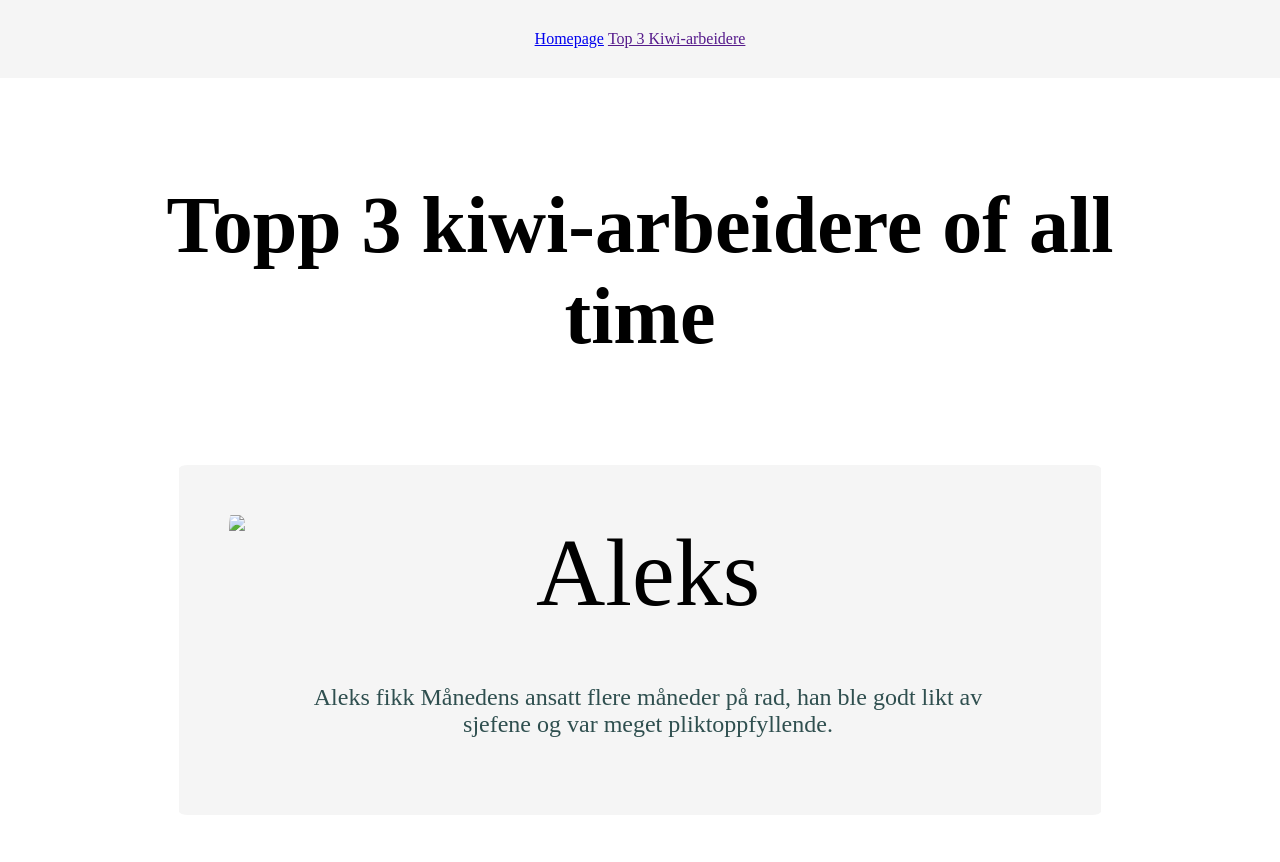
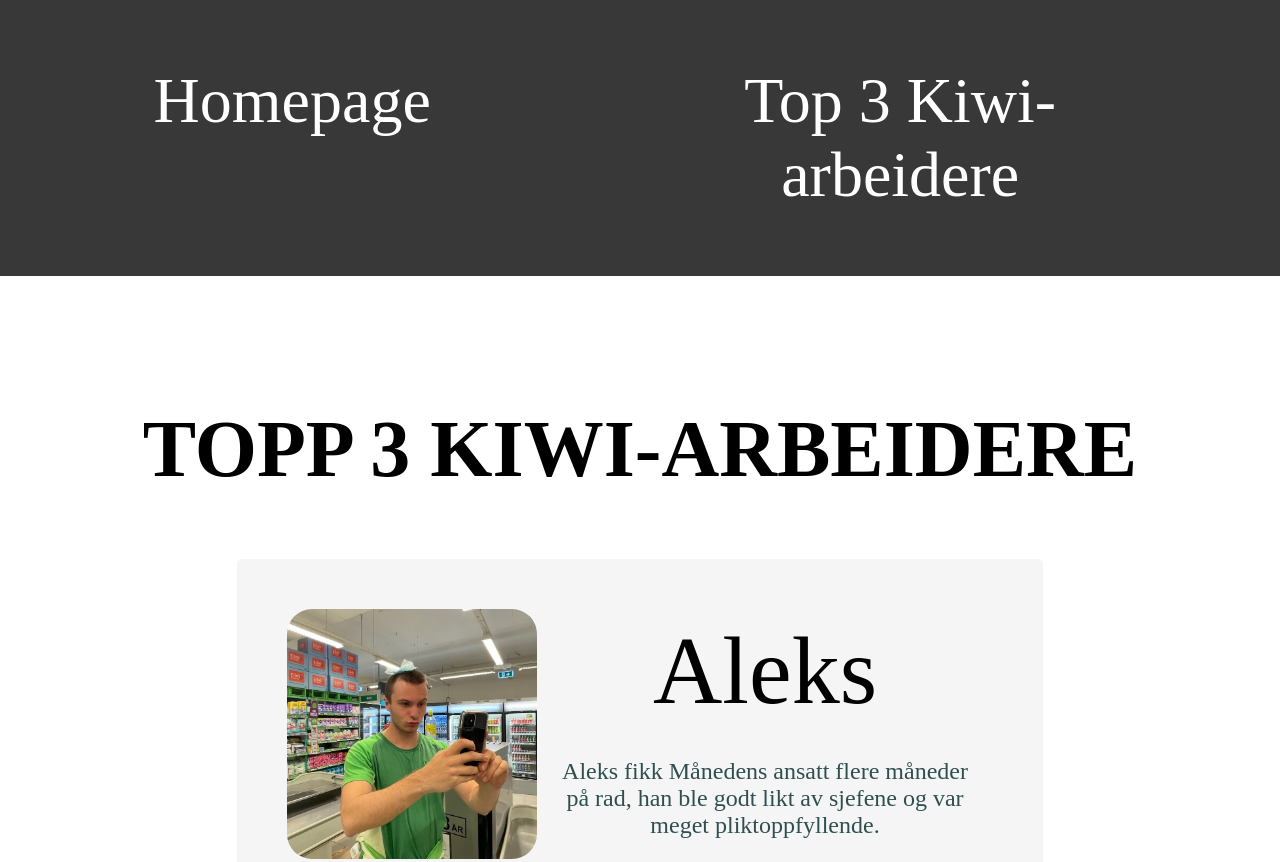
Before and after one commit to Swifu69/oblig_3_data1200, a plain HTML site: page html/top3kiwi.html in a window 1280 px wide. Shown: the top 862 px of the page. Drawn offline with Linux system fonts and the light colour scheme.

Commit message:
navbar + css progress

```diff
--- a/html/top3kiwi.html
+++ b/html/top3kiwi.html
@@ -16,11 +16,12 @@
           <li><a href="">Top 3 Kiwi-arbeidere</a></li>
         </ul>
       </header>
+      <h1>TOPP 3 KIWI-ARBEIDERE</h1>
     <section = class="top3kiwi">
-        <h1>Topp 3 kiwi-arbeidere of all time</h1>
+
         <ol>
             <li class="cardElement">
-                <img src="/img/al.jpeg">
+                <img src="../img/al.jpeg">
                 <div class="cardContents">
                     <p class="cardHeader">Aleks</p>
                     <p class="cardText">Aleks fikk Månedens ansatt flere måneder på rad, han ble godt likt av sjefene og var meget pliktoppfyllende.</p>
@@ -28,14 +29,14 @@
             </li>
             <li class="cardElement">
 
-                <img src="/img/jo.jpeg">
+                <img src="../img/jo.jpeg">
                 <div class="cardContents">
                     <p class="cardHeader">Johan</p>
                     <p class="cardText">Certified snus og ølsalg ansvarlig og 100% sjef. The GOAT på å klage på egne valg, benker 140kg.</p>
                 </div>
             </li>
             <li class="cardElement">
-                <img src="/img/ja.jpeg">
+                <img src="../img/ja.jpeg">
                 <div class="cardContents">
                     <p class="cardHeader">Jakob</p>
                     <p class="cardText">Årets kasseslave som fikk meld 24/7 av en viss sjef. Mest hatede kollega av 2023 tydeligvis.</p>
--- a/styles.css
+++ b/styles.css
@@ -2,36 +2,49 @@
 
     padding: 0;
     margin: 0;
+    text-align: center;
 }
 
 section { /* alle sections skal ha generell padding */
     text-align: center;
     list-style-position: inside;
-    margin-top: 5%;
-    margin-bottom: 5%;
-    margin-left: 10%;
-    margin-right: 10%;
+    margin: 5% 15%;
 
 }
 
 h1 {
     font-size: 5rem;
     margin-top: 10%;
-    margin-bottom: 10%;
+    margin-bottom: 5%;
 }
 
 p {
     font-size: 2rem;
 }
 
-header{
+header ul{
     display: flex;
     justify-content: center;
-    background-color:whitesmoke;
-    padding: 30px;
+    background-color:rgb(56, 56, 56);
+    padding: 5% 2.5%;
+    text-align: center;
+
 }
 
 header li{
     list-style: none;
     display: inline-flex;
+    font-size: 4rem;
+    margin-left: 10%;
+    margin-right: 10%;
+    flex-direction: row;
+    justify-content: center;
+    text-align: center;
+
+
 }
+
+header li a {
+    text-decoration: none;
+    color: white;
+}
```
Also changed, not shown: img/al.jpeg (added), img/ja.jpeg (added), img/jo.jpeg (added).
